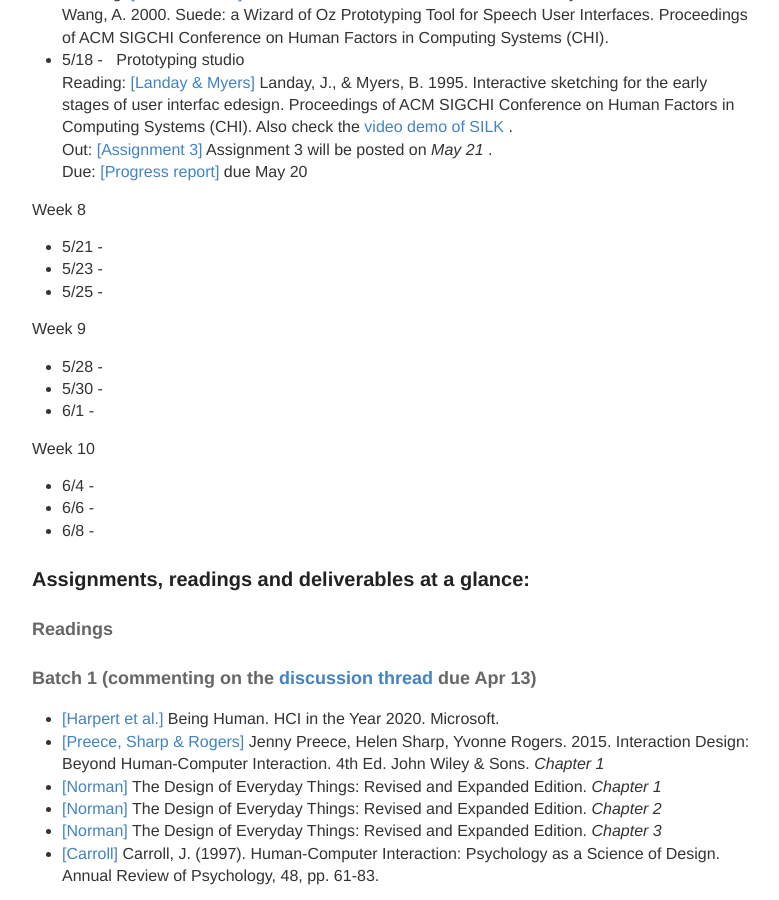
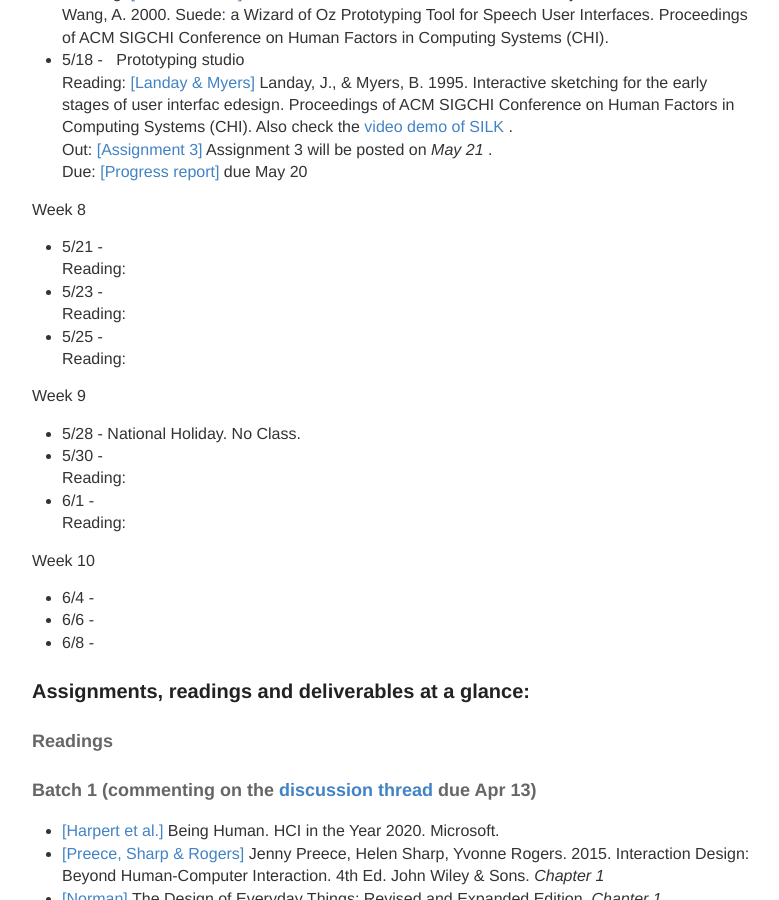
Before and after one commit to hciwang/hciwang.github.io, a Jekyll site: the page built from _posts/2018-3-25-lectures.md, in a window 1280 px wide and 900 px high, scrolled down 2321 px. Shown: the whole window, without its empty margins (248-1027 px from the left). Built offline with Jekyll 4.4.1, drawn with Linux system fonts in a browser that asks for light colours.

Commit message:
Update 2018-3-25-lectures.md

```diff
--- a/_posts/2018-3-25-lectures.md
+++ b/_posts/2018-3-25-lectures.md
@@ -76,13 +76,18 @@
 
 Week 8
 - 5/21 -
+Reading:
 - 5/23 -
+Reading:
 - 5/25 -
+Reading:
 
 Week 9
-- 5/28 -
+- 5/28 -  National Holiday. No Class.
 - 5/30 -
+Reading:
 - 6/1 -
+Reading:
 
 Week 10
 - 6/4 -
```
